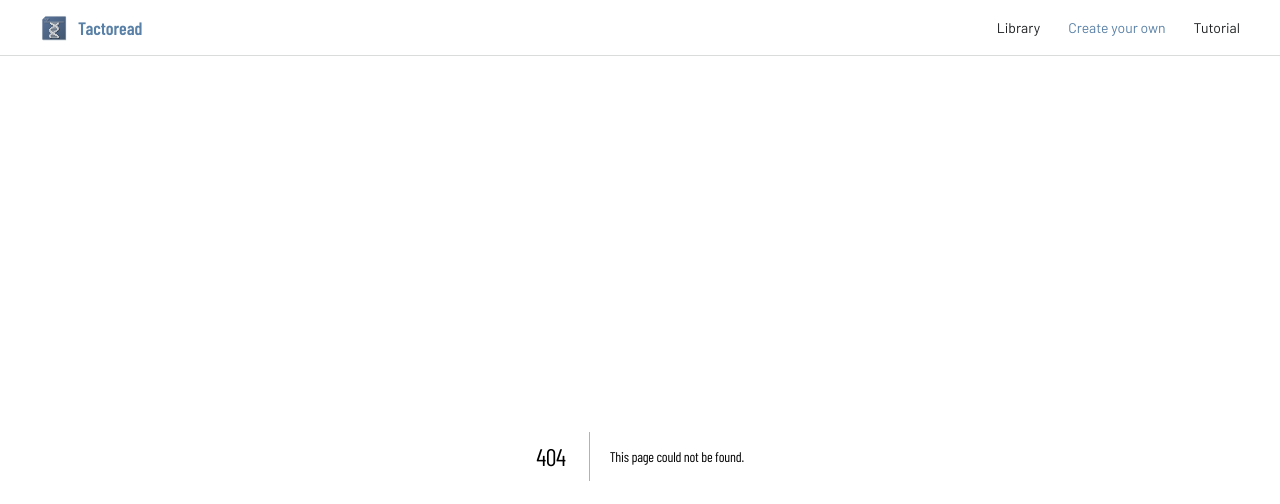
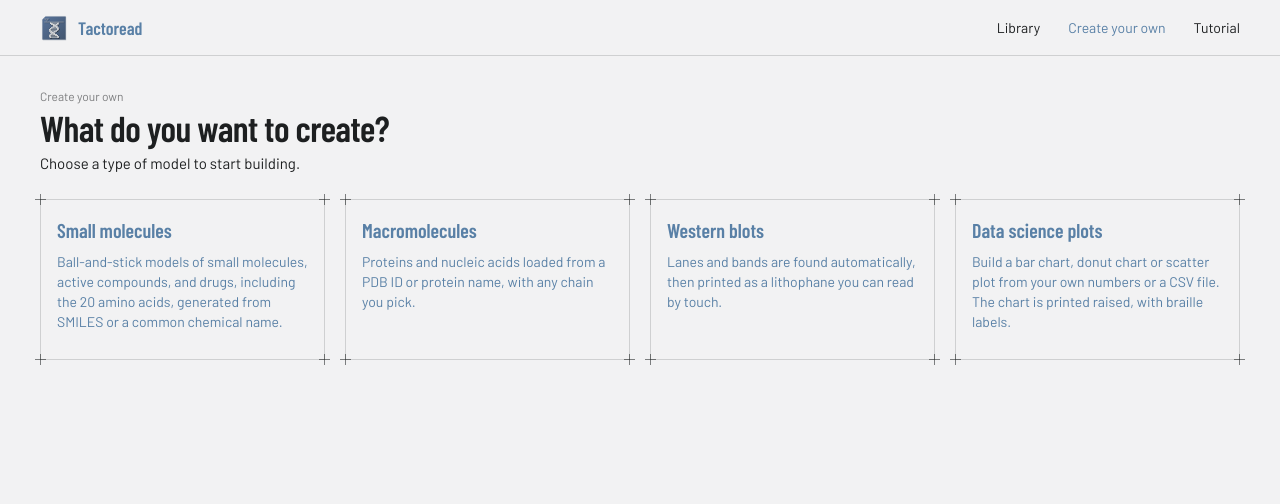
Before and after one commit to danielkorkin/tactoread, a Next.js app: page /design in a window 1280 px wide. Before the commit this address had no page. Shown: the top 504 px of the page. Built offline with nearby package versions, Linux system fonts and the light colour scheme.

Commit message:
fix page create your own

```diff
--- /dev/null
+++ b/src/app/design/page.tsx
@@ -0,0 +1,39 @@
+import Link from "next/link";
+import { Blueprint } from "@/components/blueprint";
+import { categories } from "@/lib/placeholder-data";
+
+export default function DesignChooserPage() {
+	const types = categories.filter((c) => c.designHref);
+
+	return (
+		<div className="flex flex-col gap-6 px-6 py-8 sm:px-10">
+			<div>
+				<div className="text-xs text-muted-foreground">
+					Create your own
+				</div>
+				<h1 className="mt-1 mb-1 text-4xl">
+					What do you want to create?
+				</h1>
+				<p className="m-0 max-w-xl text-[15px]">
+					Choose a type of model to start building.
+				</p>
+			</div>
+			<div className="grid grid-cols-1 gap-5 sm:grid-cols-2 lg:grid-cols-4">
+				{types.map((c) => (
+					<Link
+						key={c.key}
+						href={c.designHref!}
+						className="group block"
+					>
+						<Blueprint className="flex h-full flex-col gap-2 border border-border p-4 transition-colors group-hover:border-primary">
+							<div className="font-heading text-xl font-semibold">
+								{c.name}
+							</div>
+							<p className="text-sm">{c.blurb}</p>
+						</Blueprint>
+					</Link>
+				))}
+			</div>
+		</div>
+	);
+}
--- a/src/components/app-header.tsx
+++ b/src/components/app-header.tsx
@@ -11,7 +11,7 @@ const NAV_LINKS = [
 		match: (p: string) => p === "/" || p.startsWith("/library"),
 	},
 	{
-		href: "/design/molecule",
+		href: "/design",
 		label: "Create your own",
 		match: (p: string) => p.startsWith("/design"),
 	},
--- a/src/components/design-shell.tsx
+++ b/src/components/design-shell.tsx
@@ -1,4 +1,5 @@
 import * as React from "react";
+import { DesignTypeTabs } from "@/components/design-type-tabs";
 
 export function DesignShell({
 	breadcrumb,
@@ -20,6 +21,7 @@ export function DesignShell({
 					</div>
 					<h2 className="mt-1 mb-0">{title}</h2>
 				</div>
+				<DesignTypeTabs />
 				{children}
 			</div>
 			<div className="lg:sticky lg:top-[70px] lg:h-[720px]">{params}</div>
--- /dev/null
+++ b/src/components/design-type-tabs.tsx
@@ -0,0 +1,35 @@
+"use client";
+
+import Link from "next/link";
+import { usePathname } from "next/navigation";
+import { categories } from "@/lib/placeholder-data";
+import { cn } from "@/lib/utils";
+
+/** Lets the user pick what they are creating on any "Create your own" screen. */
+export function DesignTypeTabs() {
+	const pathname = usePathname();
+	const types = categories.filter((c) => c.designHref);
+
+	return (
+		<nav aria-label="What to create" className="flex flex-wrap gap-2">
+			{types.map((c) => {
+				const active = pathname === c.designHref;
+				return (
+					<Link
+						key={c.key}
+						href={c.designHref!}
+						aria-current={active ? "page" : undefined}
+						className={cn(
+							"border px-3 py-1.5 text-sm transition-colors hover:border-primary hover:text-primary",
+							active
+								? "border-primary bg-primary text-primary-foreground hover:text-primary-foreground"
+								: "border-border",
+						)}
+					>
+						{c.name}
+					</Link>
+				);
+			})}
+		</nav>
+	);
+}
```
